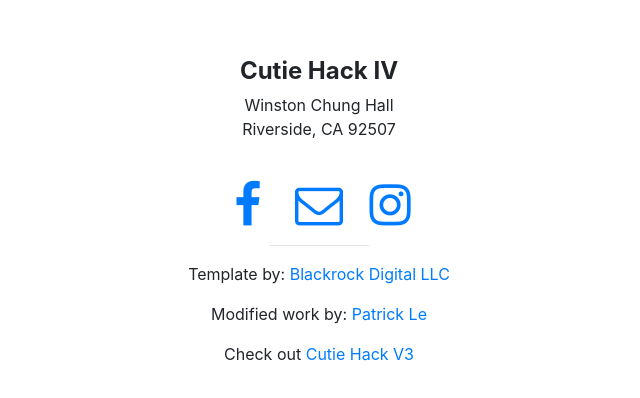
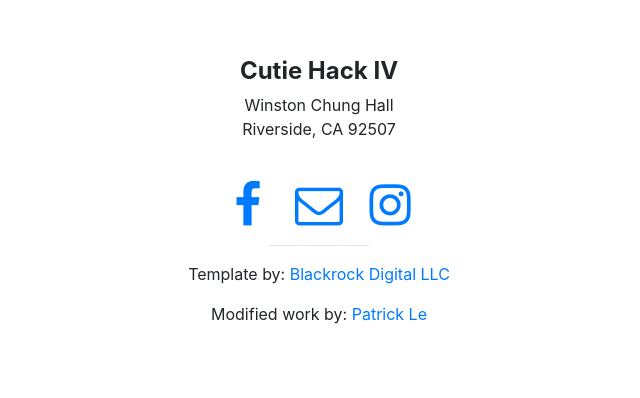
Before and after one commit to lepatrick714/cutiehacksFall2017, a website with bundled scripts: page index.html in a window 1280 px wide. Shown: the part 3132-3530 px from the top of the page, without its empty margins (321-961 px from the left). Built offline with nearby package versions, Linux system fonts and the light colour scheme.

Commit message:
Got rid of V3

```diff
--- a/index.html
+++ b/index.html
@@ -198,7 +198,6 @@
             <div class="align-center">
                 <p>Template by: <a href="https://github.com/BlackrockDigital/startbootstrap-stylish-portfolio">Blackrock Digital LLC</a></p>
                 <p>Modified work by: <a href="https://www.linkedin.com/in/patrick-le-b9820a101/">Patrick Le</a>
-                <p>Check out <a href="../2017/site/index.html">Cutie Hack V3</a>
             </div>
           </div>
         </div>
```
